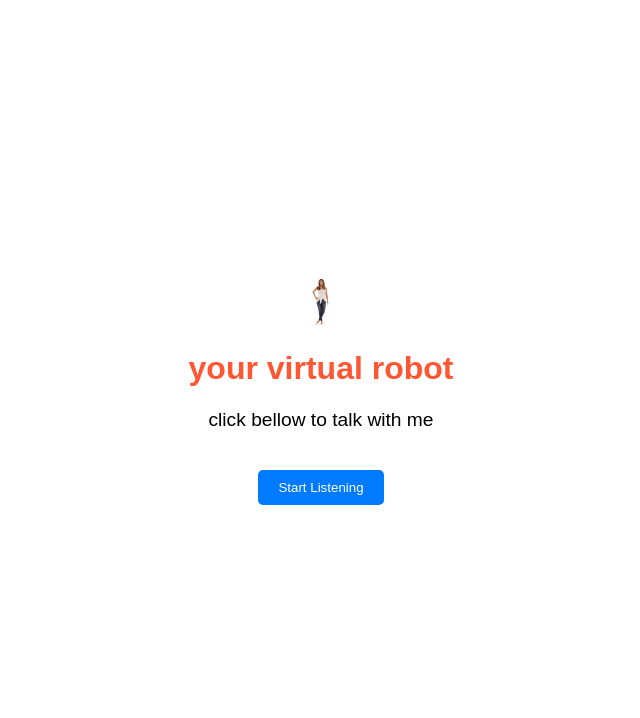
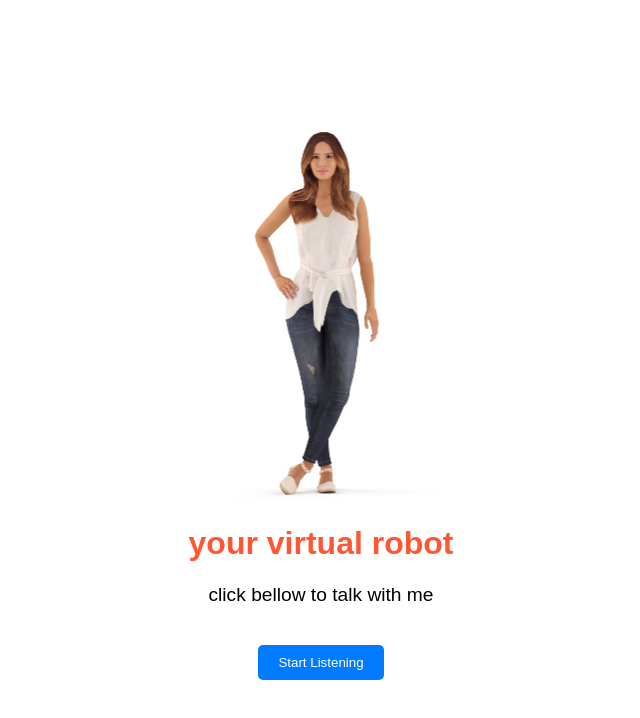
Before and after one commit to harsh-suman5/virtual-assistant, a plain HTML site: page index.html in a window 1280 px wide. Shown: the whole page, without its empty margins (319-959 px from the left). Drawn offline with Linux system fonts and the light colour scheme.

Commit message:
styles.css

```diff
--- a/styles.css
+++ b/styles.css
@@ -9,7 +9,9 @@ body {
 }
 
 img{
-    height: 50px;
+    height: 50vh;
+    justify-content: center;
+    align-items: center;
    size: 0cm;
 }
 .container {
```
